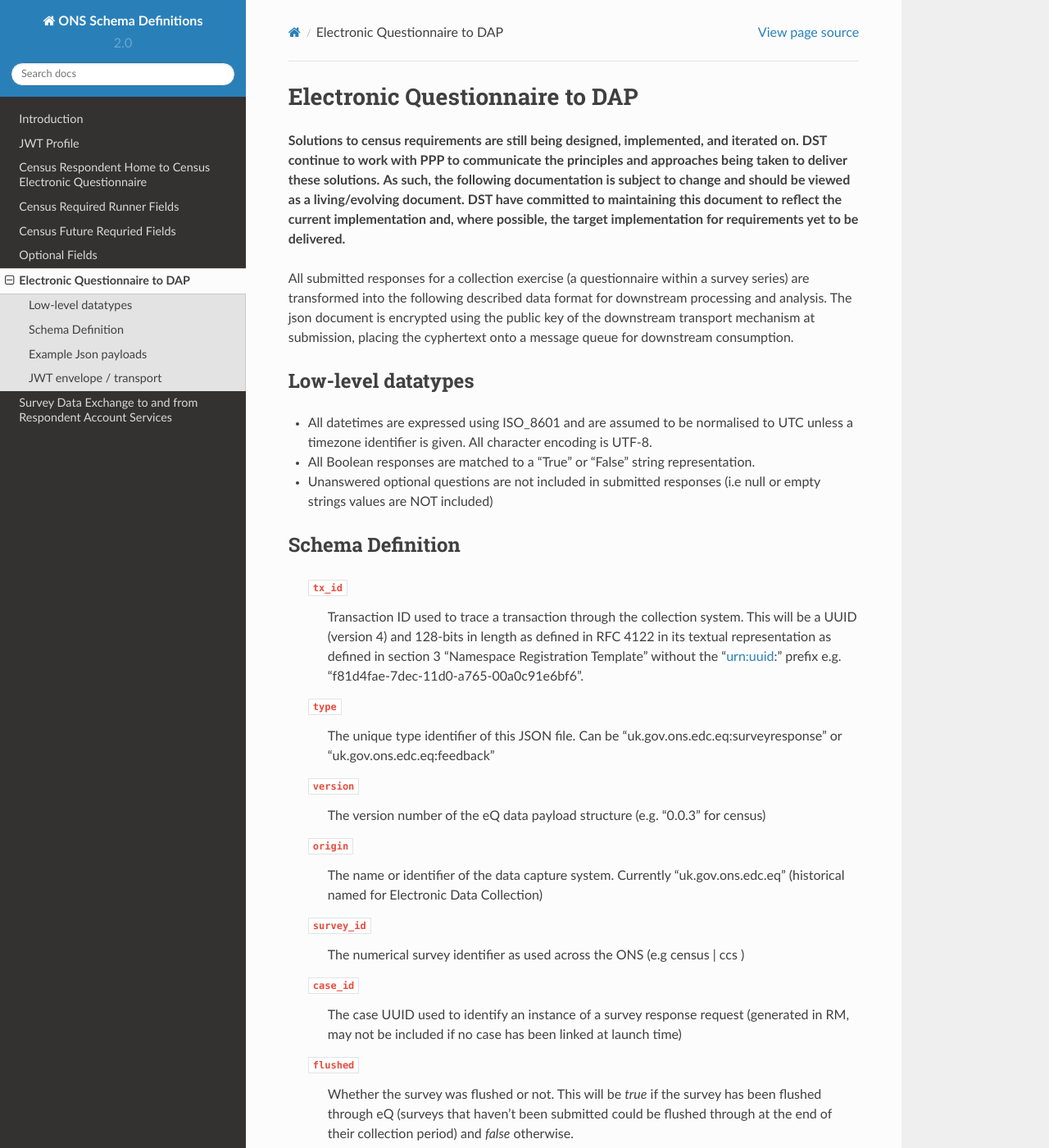
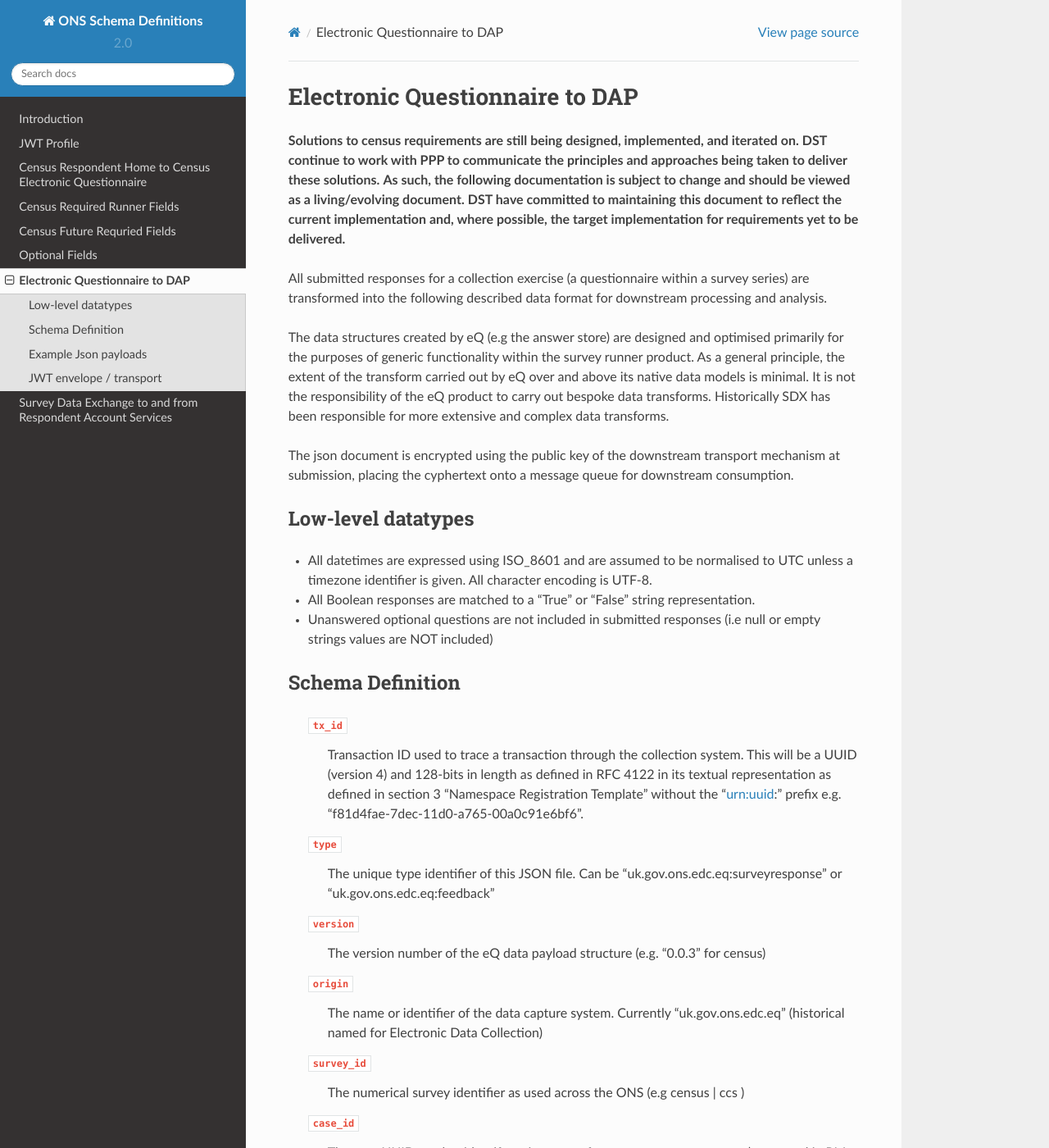
Before and after one commit to ONSdigital/ons-schema-definitions, a Sphinx documentation site: the page built from docs/electronic_questionnaire_to_dap.rst, in a window 1280 px wide and 1400 px high. Shown: the whole window at 82% size. Built offline with Sphinx 7.4.7 and the Read the Docs theme 2.0.0, drawn with Linux system fonts in a browser that asks for light colours; some of the changed text lies outside the part shown.

Commit message:
Clarification around eQ principles and tidy up doc

```diff
--- a/docs/electronic_questionnaire_to_dap.rst
+++ b/docs/electronic_questionnaire_to_dap.rst
@@ -5,9 +5,11 @@ Electronic Questionnaire to DAP
 **As such, the following documentation is subject to change and should be viewed as a living/evolving document.**
 **DST have committed to maintaining this document to reflect the current implementation and, where possible, the target implementation for requirements yet to be delivered.**
 
-All submitted responses for a collection exercise (a questionnaire within a survey series) are transformed into
-the following described data format for downstream processing and analysis. The json document is encrypted using the
-public key of the downstream transport mechanism at submission, placing the cyphertext onto a message queue for downstream consumption.
+All submitted responses for a collection exercise (a questionnaire within a survey series) are transformed into the following described data format for downstream processing and analysis.
+
+The data structures created by eQ (e.g the answer store) are designed and optimised primarily for the purposes of generic functionality within the survey runner product. As a general principle, the extent of the transform carried out by eQ over and above its native data models is minimal. It is not the responsibility of the eQ product to carry out bespoke data transforms. Historically SDX has been responsible for more extensive and complex data transforms.
+
+The json document is encrypted using the public key of the downstream transport mechanism at submission, placing the cyphertext onto a message queue for downstream consumption.
 
 Low-level datatypes
 ===================
@@ -23,7 +25,7 @@ Schema Definition
 =================
 
   ``tx_id``
-     Transaction ID used to trace a transaction through the collection system. This will be a UUID (version 4) and 128-bits in length as defined in RFC 4122 in its textual representation as defined in section 3 "Namespace Registration Template" without the "urn:uuid:" prefix e.g. "f81d4fae-7dec-11d0-a765-00a0c91e6bf6".
+    Transaction ID used to trace a transaction through the collection system. This will be a UUID (version 4) and 128-bits in length as defined in RFC 4122 in its textual representation as defined in section 3 "Namespace Registration Template" without the "urn:uuid:" prefix e.g. "f81d4fae-7dec-11d0-a765-00a0c91e6bf6".
   ``type``
     The unique type identifier of this JSON file.
     Can be "uk.gov.ons.edc.eq:surveyresponse" or "uk.gov.ons.edc.eq:feedback"
@@ -40,13 +42,13 @@ Schema Definition
   ``collection``
     A dictionary of data about the collction exercise the response is for
 
-      ``exercise_sid``
+        ``exercise_sid``
         The Collection exercise UUID (generated in RM)
-      ``instrument_id`` (to be replaced with eq_schema)
+        ``instrument_id`` (to be replaced with eq_schema)
         The Collection Instrument ID (contains the legacy form_type value)
-      ``eq_schema`` (to replace instrument_id)
+        ``eq_schema`` (to replace instrument_id)
         The eQ schema representing the question set presented to the respondent (e.g. census_individual_gb_eng.json)
-      ``period_id``
+        ``period_id``
         A string representing the business area's time period for the collection exercise (e.g. "2019" or "JAN2019" or "2019Q3". This is not the start/end dates of a survey (currently hardcoded by RH as 1, to be changed to "2019")
 
   ``questionnaire_id``
@@ -62,13 +64,13 @@ Schema Definition
   ``user_id``
     The id assigned by the respondent management system (hardcoded by RH as "1234567890", other channels to provide a staff member's identifier)
   ``case_type``
-    The type of Census case (HH | HI | CE | CI)
+    The type of case (e.g. HH | HI | CE | CI for census)
   ``region_code``
     The Region Code of the questionnaire response. Format as per ISO 3166-2 (https://en.wikipedia.org/wiki/ISO_3166-2:GB) i.e. GB-ENG | GB-WLS | GB-NIR
   ``metadata``
-    A dictionary of metadata provided for the purposes of rendering or routing the eQ schema
+    A dictionary of data required for the purposes of rendering or routing the given eQ schema
 
-      ``display_address``
+        ``display_address``
         The address displayed to the respondent (provided by RH)
 
   ``lists``
```
